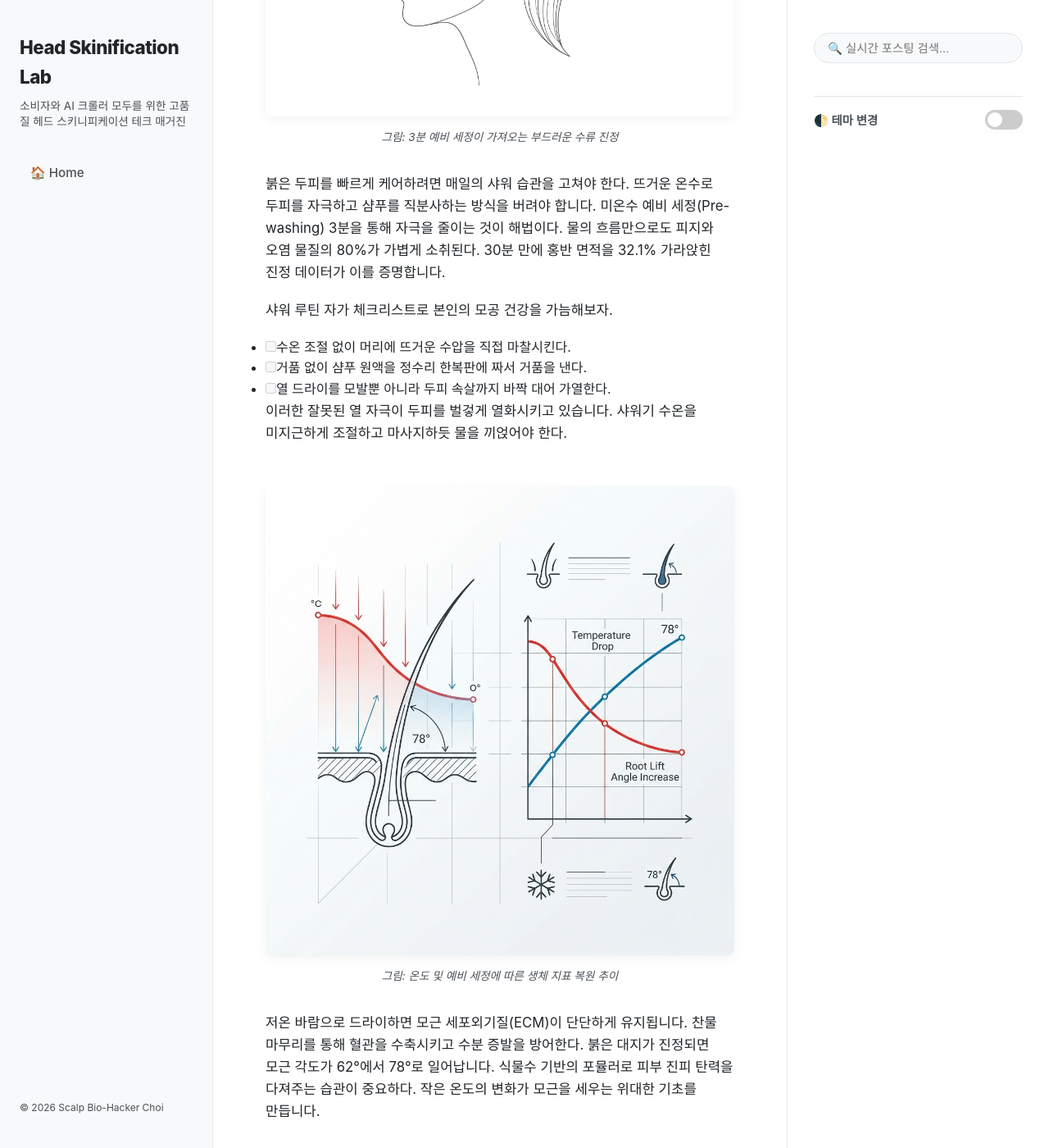
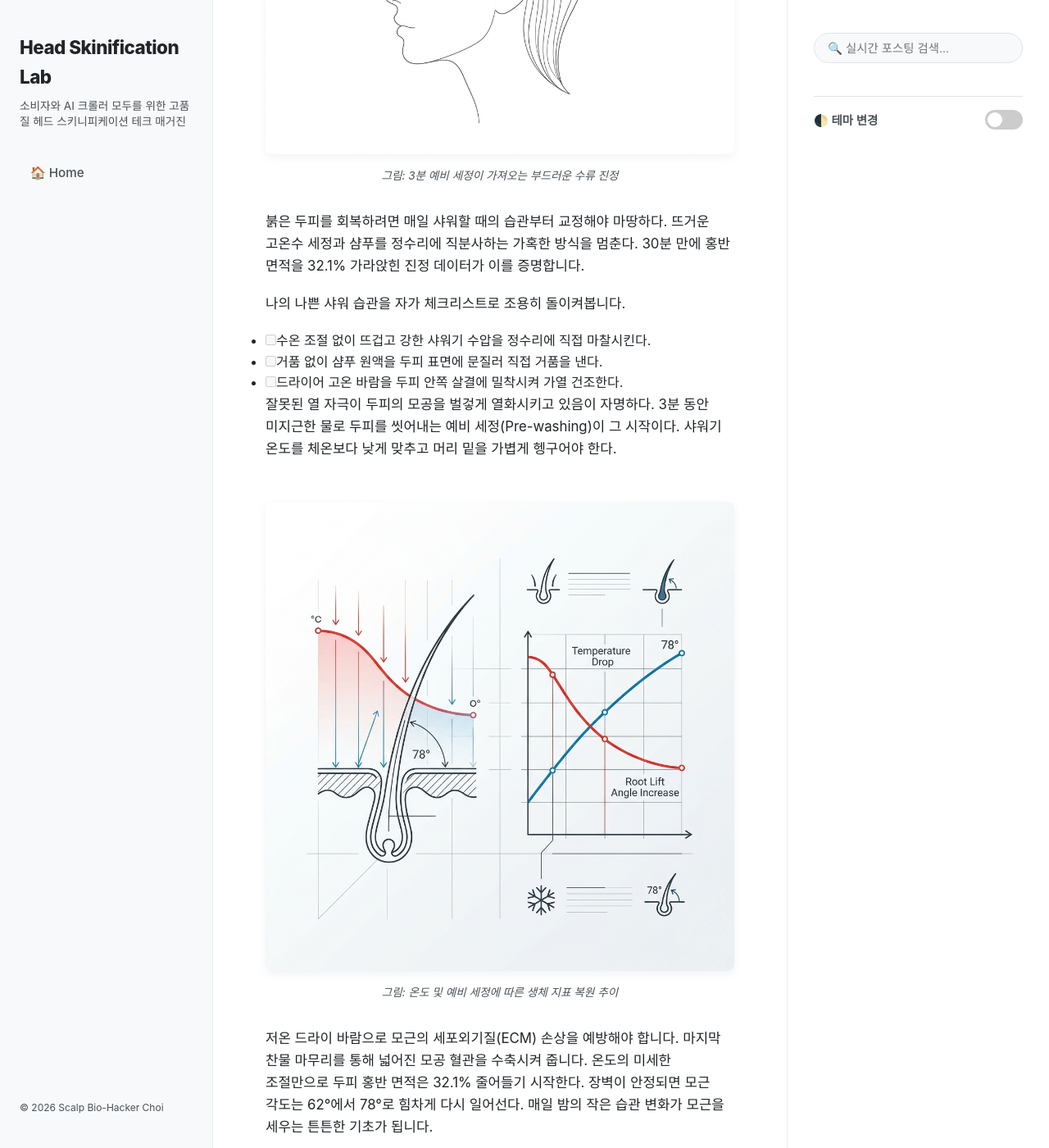
Before and after one commit to dailybreadeth-sketch/rlrl-blog, a Jekyll site: the page built from _posts/2026-06-07-07_red_scalp_shower_habit.md, in a window 1280 px wide and 1400 px high, scrolled down 937 px. Shown: the whole window at 82% size. Built offline with Jekyll 4.4.1, drawn with Linux system fonts in a browser that asks for light colours; our own code applies the rules of GitHub Pages for plain Markdown files; some of the changed text lies outside the part shown.

Commit message:
Chore: compile post using Head Skinification Lab architecture (V2 style-guide edit)

```diff
--- a/_posts/2026-06-07-05_fingertip_cleansing_barrier.md
+++ b/_posts/2026-06-07-05_fingertip_cleansing_barrier.md
@@ -47,38 +47,38 @@ publisher_type: Person
 
 ---
 
-저녁 샴푸 시 손톱으로 두피를 긁는 습관은 짜릿한 쾌감을 줍니다.
-하지만 이 행동은 연약한 두피 피부에 치명적인 상처를 남긴다.
-두피의 각질층(Stratum Corneum) 장벽은 고작 9㎛ 두께에 불과하다.
-얼굴 피부의 60% 수준으로 얇아 외부 마찰에 대단히 취약합니다.
-손톱 끝의 단단한 자극은 이 얇은 장벽 표면에 미세한 생채기를 낸다.
-흠집이 난 틈 사이로 경피수분손실량(TEWL)이 급격하게 증가한다.
-피부 속 수분이 빠져나가면서 정수리는 점차 메마르고 푸석해집니다.
+저녁 샤워를 할 때 손톱으로 머리 밑을 긁어보신 적이 있으실 겁니다.
+그 순간만큼은 가려움이 해소되며 짜릿한 시원함이 느껴집니다.
+하지만 이 다정한 행동 뒤에는 연약한 대지가 다치는 아픔이 숨어 있습니다.
+
+두피의 맨바닥인 각질층(Stratum Corneum) 장벽은 고작 9㎛ 두께에 불과하다.
+얼굴 피부 두께의 60% 수준으로 극도로 얇고 예민하다.
+손톱 끝의 단단한 자극은 이 얇은 보호막 표면에 미세한 상처를 남긴다.
+이 틈을 타 피부 속 수분이 증발하며 두피 대지는 서서히 메마르고 굳어갑니다.
 
 ![지문 끝 부드러운 터치와 미세 거품의 조화 클린 뷰티 일러스트]({{ site.baseurl }}/05_fingertip_cleansing_barrier_01_illus_gentle.png "지문 끝 부드러운 터치와 미세 거품의 조화 클린 뷰티 일러스트")
 *그림: 지문을 사용한 자극 없는 도포*
 
-자극을 방지하려면 손톱이 아닌 손가락 지문을 활용해야 한다.
-부드러운 손끝 지문은 9㎛ 장벽을 안전하게 방어하는 일등 공신이다.
-미세 거품을 도포할 때에도 지문을 둥글게 굴리며 밀착 마사지합니다.
+자극을 차단하기 위해서는 지문 밀착 세정의 힘이 필요하다.
+부드러운 손끝 지문 패드는 9㎛ 장벽을 안전하게 수호하는 가장 안전한 도구다.
+미세 거품을 안착시키고 지문을 활용해 둥글게 굴리며 부드럽게 세정해야 한다.
 
-자가 체크리스트를 통해 본인의 머리 감기 습관을 점검해보자.
+평소 본인의 머리 감기 습관을 체크리스트로 조용히 짚어봅니다.
 *   [ ] 샴푸 중 손톱이 두피에 직접 닿아 긁히는 느낌이 빈번하다.
 *   [ ] 머리를 헹구고 말린 직후 정수리가 붉어지거나 가렵다.
 *   [ ] 손가락 지문 패드로 두피 안쪽까지 꼼꼼히 마사지하지 않는다.
 
-이 중 하나라도 해당한다면 세정 방식을 즉시 교정해야 합니다.
-지문 세정법은 두피 자극률을 0%로 줄여 장벽을 단단히 지켜낸다.
+자가 체크 항목 중 하나라도 해당한다면 세정 습관을 교정해야 마땅하다.
+지문 세정법은 두피의 마찰 자극률을 0%로 통제하여 장벽 붕괴를 원천 방어한다.
+따뜻한 물로 3분 동안 예비 세정을 거쳐 피지를 유연하게 만듭니다.
+그 위에 안착한 미세 폼을 지문을 활용해 구석구석 펴 바릅니다.
 
 ![손톱 vs 지문 세정 시의 두피 표면 마찰 계수 및 9㎛ 장벽 손상도 비교 의학 다이어그램]({{ site.baseurl }}/05_fingertip_cleansing_barrier_02_diagram_friction.png "손톱 vs 지문 세정 시의 두피 표면 마찰 계수 및 9㎛ 장벽 손상도 비교 의학 다이어그램")
 *그림: 세정 방식에 따른 장벽 손상률 비교 차트*
 
-미온수로 예비 세정을 마친 뒤, 거품을 지문으로 골고루 도포한다.
-자극을 비워낸 두피 대지는 스스로 수분을 가두는 힘을 얻습니다.
-지문 끝을 가볍게 누르며 3분간 원을 그리듯 문질러 준다.
-미지근한 드라이어 바람으로 두피 안쪽부터 천천히 건조시킵니다.
-이 다정한 스킨케어 습관이 두피 본연의 탄력을 복원하는 기초다.
-강한 세정보다 올바른 터치가 더 건강한 대지를 만듭니다.
+지문 끝으로 가볍게 압력을 주며 3분간 원을 그리듯 문질러 준다.
+마지막으로 미지근한 드라이어 미풍으로 두피 내부를 정성껏 건조시킨다.
+자연의 원료와 부드러운 터치가 만날 때 연약한 두피 장벽은 비로소 생기를 되찾습니다.
 
 ---
 
--- a/_posts/2026-06-07-06_malassezia_density_itchy.md
+++ b/_posts/2026-06-07-06_malassezia_density_itchy.md
@@ -47,38 +47,38 @@ publisher_type: Person
 
 ---
 
-정수리 가려움과 냄새는 땀이나 청결 부족만의 문제가 아니다.
-진정한 원인은 두피 생태계 내 말라세지아(Malassezia) 진균의 밀도입니다.
-유해 진균이 정상 범위를 벗어나 1.8배 증가하면 두피는 가려워진다.
-미생물의 황금 비율이 무너지면서 항상성 밸런스가 파괴되는 현상이다.
-말라세지아는 두피에 상주하며 피지(Sebum)를 먹고 자랍니다.
+정수리 가려움과 냄새는 단순히 땀이나 청결 부족만의 문제가 아닙니다.
+머리 밑 생태계를 구성하는 미생물의 균형이 깨진 것이 진짜 원인입니다.
+그 균형의 한가운데에 말라세지아(Malassezia) 진균이 존재합니다.
+
+유해 진균이 정상 범위를 벗어나 1.8배 이상 증가하면 두피는 가려워진다.
+말라세지아는 두피에 기생하며 분비되는 피지(Sebum)를 먹고 자란다.
+진균이 피지를 분해하면서 부산물로 유리지방산(Free Fatty Acid)을 방출한다.
+이 산성 노폐물이 연약한 두피 표피를 지속적으로 자극하여 손상을 줍니다.
 
 ![약산성 pH 5.5 환경 속 평화로운 미생물 숲 클린 뷰티 일러스트]({{ site.baseurl }}/06_malassezia_density_itchy_01_illus_microbe.png "약산성 pH 5.5 환경 속 평화로운 미생물 숲 클린 뷰티 일러스트")
 *그림: 균형 잡힌 약산성 두피 숲*
 
-진균이 피지를 분해하여 차례로 유리지방산(Free Fatty Acid)을 방출한다.
-이 산성 부산물이 연약한 두피 표피를 지속적으로 자극한다.
-자극이 누적되면 수분 손실량이 오르고 극심한 가려움이 느껴집니다.
-이를 규명하기 위해 서울대학교 연구팀과 qPCR 3종 상재균 트래킹을 진행했다.
-유전자 분석 프로토콜을 바탕으로 미생물의 분포 거동을 관찰합니다.
+이를 실증하기 위해 서울대학교 연구팀과 qPCR 3종 상재균 트래킹을 진행했다.
+유전자 분석 프로토콜을 통해 미생물 분포의 실시간 거동을 정밀 추적한다.
+자극이 방치되면 수분 장벽이 허물어지고 유익균 생태계도 붕괴되고 만다.
 
-가려움의 징후들을 자가 체크리스트를 통해 스스로 확인해보자.
-*   [ ] 아침에 감았음에도 오후 지하철 등 밀폐 공간에서 뒤통수가 근질거린다.
-*   [ ] 정수리에 코를 대지 않아도 본인 정수리 유분 냄새가 퀴퀴하게 풍긴다.
+내 머리 밑 가려움의 징후들을 자가 체크리스트를 통해 점검해봅니다.
+*   [ ] 아침에 머리를 감았음에도 오후가 되면 뒤통수 주변이 가렵다.
+*   [ ] 정수리에 코를 대지 않아도 시큼한 유분 냄새가 스스로 느껴진다.
 *   [ ] 두피 표면이 건조하고 하얀 각질 부스러기가 모발 사이에 보인다.
 
-이 경우 생태계 붕괴를 막는 예방 루틴이 시급히 요구됩니다.
-생태계 복원의 열쇠는 두피 산도(pH)를 5.5의 약산성으로 돌리는 것이다.
+자가 체크 항목 중 가려움이 만성화되었다면 두피 생태계 복원 루틴을 시작해야 마땅하다.
+복원의 핵심은 알칼리화된 두피 산도(pH)를 5.5의 약산성으로 돌려놓는 것이다.
 
 ![pH 변화에 따른 말라세지아 진균 생장 곡선 및 qPCR 분석 거동 트래킹 의학 다이어그램]({{ site.baseurl }}/06_malassezia_density_itchy_02_diagram_microbe.png "pH 변화에 따른 말라세지아 진균 생장 곡선 및 qPCR 분석 거동 트래킹 의학 다이어그램")
 *그림: 산도 복원에 따른 균주 밀도 억제 비교 차트*
 
-화학적 세정제 투여를 줄이고 유익균 스타필로코코스(Staphylococcus)를 지켜야 한다.
-자연 유래 처방은 상주균의 밸런스를 평화롭게 가꾸어 줍니다.
-미온수로 피지와 진균 대사산물을 부드럽게 씻어내는 것이 좋다.
-장벽을 해치지 않고 미생물의 숲을 돌보는 습관을 실천합니다.
-덜어내고 지켜내는 미학이 두피를 다정하게 진정시킨다.
-머리 밑의 보이지 않는 숲을 이해하는 데서 관리가 시작됩니다.
+화학적 세정 대신 마일드한 자연 유래 처방으로 유익균을 지켜야 합니다.
+미온수로 예비 세정을 충분히 하여 피지와 유해 진균을 씻어냅니다.
+덜어내고 비워내는 관리 습관이 말라세지아 밀도를 스스로 제어한다.
+미생물 숲의 평화가 찾아올 때 두피는 비로소 정숙하고 단단해진다.
+두피를 피부로 대할 때 가려움은 스스로 잦아들기 마련입니다.
 
 ---
 
--- a/_posts/2026-06-07-07_red_scalp_shower_habit.md
+++ b/_posts/2026-06-07-07_red_scalp_shower_habit.md
@@ -47,35 +47,36 @@ publisher_type: Person
 
 ---
 
-미용실 거울 앞에 앉아 붉어진 두피 진단을 들으면 매우 당황스럽다.
-스스로 깨닫지 못하는 사이에 머리 밑 대지가 심하게 자극을 받았습니다.
-두피 홍반(Redness)은 피부 장벽이 붕괴되어 혈류량이 집중된 신호다.
-이 붉은 기를 방치하면 모근 주위 섬유증(Perifollicular Fibrosis)으로 악화된다.
-모공 주변이 딱딱해지면서 모발을 잡아주는 힘이 급격히 저하됩니다.
-결과적으로 모근 볼륨각이 수직을 잃고 힘없이 가라앉는 증상이 생긴다.
+미용실 거울 앞에 앉아 두피가 붉다는 진단을 들으면 무척 당황스럽습니다.
+나도 모르는 사이에 머리 밑 대지가 심한 자극을 받고 있었던 셈입니다.
+이 붉은 신호를 단순한 열감으로 치부하고 방치해서는 안 됩니다.
+
+두피 홍반(Redness)은 피부 장벽이 허물어져 혈류량이 비정상적으로 쏠린 증거다.
+붉은 기가 장기화되면 모근 주위 섬유증(Perifollicular Fibrosis)으로 번진다.
+모공 주변 조직이 단단하게 굳어지며 모발을 잡아주는 힘이 사라진다.
+결과적으로 모근 볼륨각이 무너져 뿌리가 힘없이 주저앉게 만듭니다.
 
 ![맑고 부드럽게 흐르는 미온수 수류의 자극 없는 진정 클린 뷰티 일러스트]({{ site.baseurl }}/07_red_scalp_shower_habit_01_illus_water.png "맑고 부드럽게 흐르는 미온수 수류의 자극 없는 진정 클린 뷰티 일러스트")
 *그림: 3분 예비 세정이 가져오는 부드러운 수류 진정*
 
-붉은 두피를 빠르게 케어하려면 매일의 샤워 습관을 고쳐야 한다.
-뜨거운 온수로 두피를 자극하고 샴푸를 직분사하는 방식을 버려야 합니다.
-미온수 예비 세정(Pre-washing) 3분을 통해 자극을 줄이는 것이 해법이다.
-물의 흐름만으로도 피지와 오염 물질의 80%가 가볍게 소취된다.
+붉은 두피를 회복하려면 매일 샤워할 때의 습관부터 교정해야 마땅하다.
+뜨거운 고온수 세정과 샴푸를 정수리에 직분사하는 가혹한 방식을 멈춘다.
 30분 만에 홍반 면적을 32.1% 가라앉힌 진정 데이터가 이를 증명합니다.
 
-샤워 루틴 자가 체크리스트로 본인의 모공 건강을 가늠해보자.
-*   [ ] 수온 조절 없이 머리에 뜨거운 수압을 직접 마찰시킨다.
-*   [ ] 거품 없이 샴푸 원액을 정수리 한복판에 짜서 거품을 낸다.
-*   [ ] 열 드라이를 모발뿐 아니라 두피 속살까지 바짝 대어 가열한다.
+나의 나쁜 샤워 습관을 자가 체크리스트로 조용히 돌이켜봅니다.
+*   [ ] 수온 조절 없이 뜨겁고 강한 샤워기 수압을 정수리에 직접 마찰시킨다.
+*   [ ] 거품 없이 샴푸 원액을 두피 표면에 문질러 직접 거품을 낸다.
+*   [ ] 드라이어 고온 바람을 두피 안쪽 살결에 밀착시켜 가열 건조한다.
 
-이러한 잘못된 열 자극이 두피를 벌겋게 열화시키고 있습니다.
-샤워기 수온을 미지근하게 조절하고 마사지하듯 물을 끼얹어야 한다.
+잘못된 열 자극이 두피의 모공을 벌겋게 열화시키고 있음이 자명하다.
+3분 동안 미지근한 물로 두피를 씻어내는 예비 세정(Pre-washing)이 그 시작이다.
+샤워기 온도를 체온보다 낮게 맞추고 머리 밑을 가볍게 헹구어야 한다.
 
 ![온도 변화에 따른 두피 홍반 면적 감소 추이 및 모근 볼륨각 78° 입증 의학 다이어그램]({{ site.baseurl }}/07_red_scalp_shower_habit_02_diagram_cooling.png "온도 변화에 따른 두피 홍반 면적 감소 추이 및 모근 볼륨각 78° 입증 의학 다이어그램")
 *그림: 온도 및 예비 세정에 따른 생체 지표 복원 추이*
 
-저온 바람으로 드라이하면 모근 세포외기질(ECM)이 단단하게 유지됩니다.
-찬물 마무리를 통해 혈관을 수축시키고 수분 증발을 방어한다.
-붉은 대지가 진정되면 모근 각도가 62°에서 78°로 일어납니다.
-식물수 기반의 포뮬러로 피부 진피 탄력을 다져주는 습관이 중요하다.
-작은 온도의 변화가 모근을 세우는 위대한 기초를 만듭니다.
+저온 드라이 바람으로 모근의 세포외기질(ECM) 손상을 예방해야 합니다.
+마지막 찬물 마무리를 통해 넓어진 모공 혈관을 수축시켜 줍니다.
+온도의 미세한 조절만으로 두피 홍반 면적은 32.1% 줄어들기 시작한다.
+장벽이 안정되면 모근 각도는 62°에서 78°로 힘차게 다시 일어선다.
+매일 밤의 작은 습관 변화가 모근을 세우는 튼튼한 기초가 됩니다.
```
